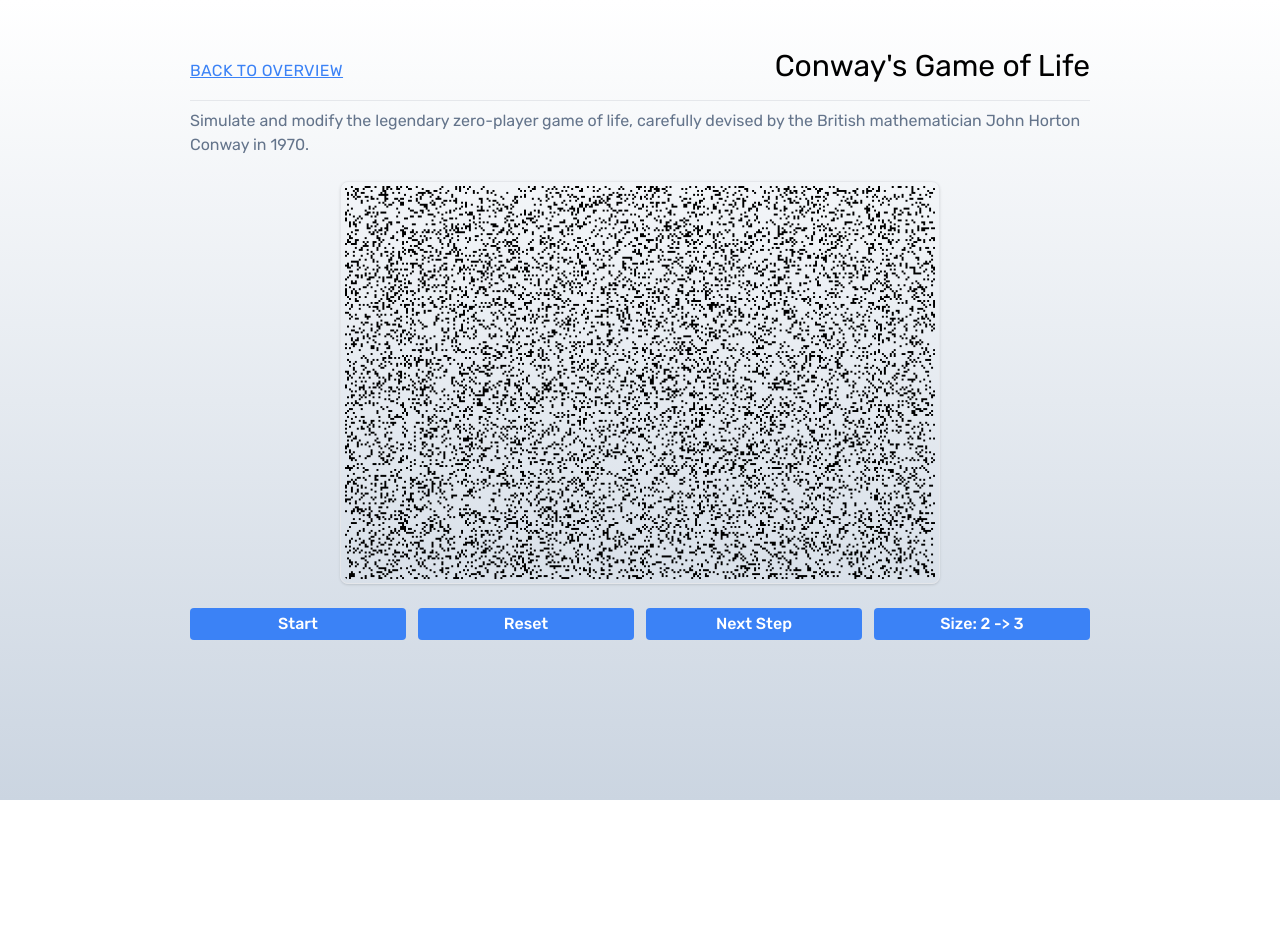
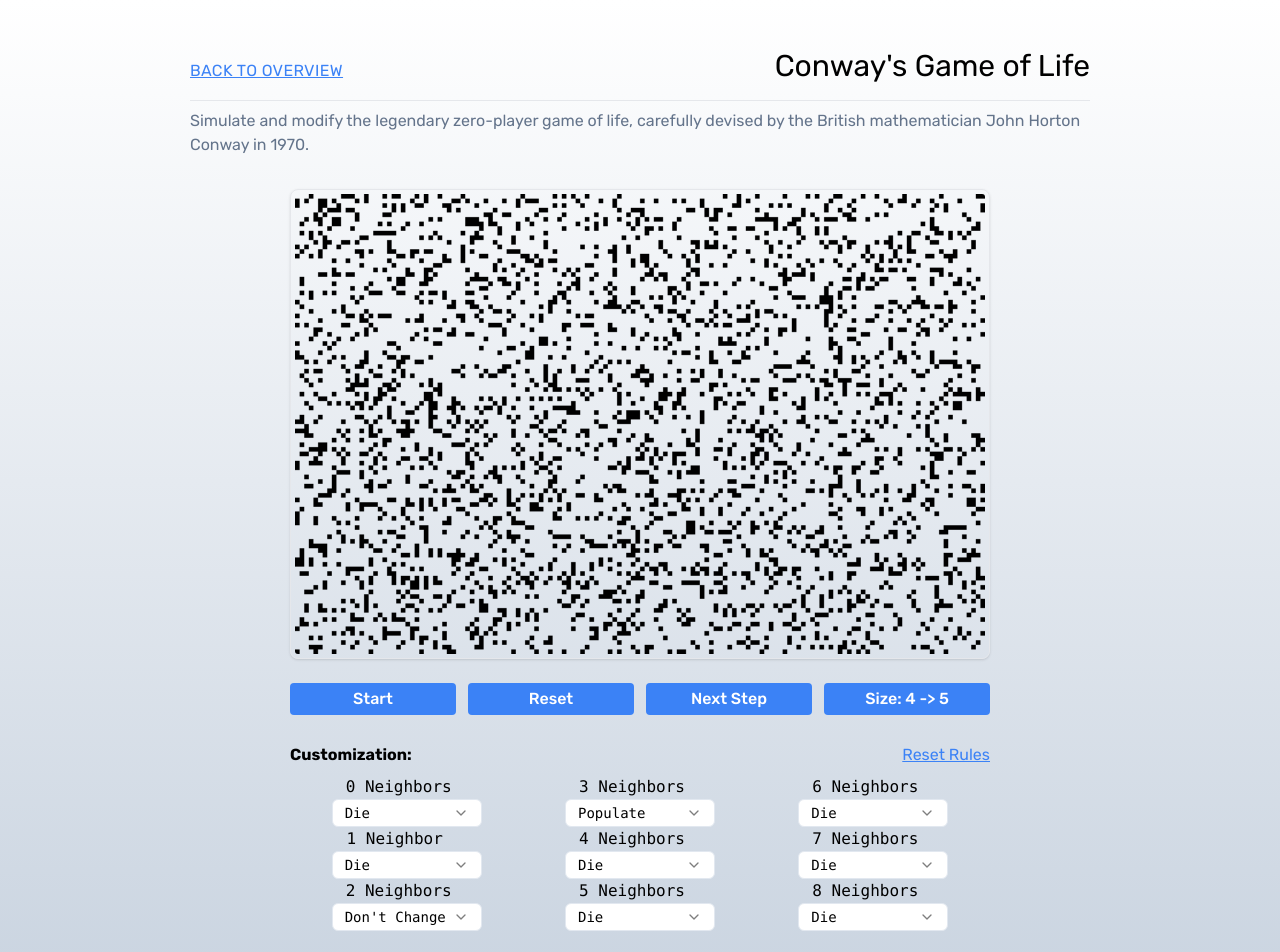
Before and after one commit to neinja007/Simulatory, a Next.js app: page /game-of-life in a window 1280 px wide. Shown: the top 952 px of the page. Before the commit the page ends 800 px from the top, so only its background shows below. Built offline with nearby package versions, Linux system fonts and the light colour scheme.

Commit message:
restyle and add customization

```diff
--- a/src/app/(simulations)/game-of-life/page.tsx
+++ b/src/app/(simulations)/game-of-life/page.tsx
@@ -1,13 +1,20 @@
 'use client';
-
 import { useCallback, useEffect, useRef, useState } from 'react';
+import { Select, SelectContent, SelectItem, SelectTrigger, SelectValue } from '@/components/ui/select';
 
 const speeds = [250, 100, 50, 25, 10];
 const sizes = [2, 3, 4, 5];
 
+const buttonClass: string & React.CSSProperties =
+  'rounded bg-blue-500 px-3 py-1 font-medium text-white hover:bg-blue-700 disabled:opacity-50 disabled:hover:bg-blue-500';
+
+const initialRules = ['-1', '-1', '0', '1', '-1', '-1', '-1', '-1', '-1'];
+
 const Page = () => {
   const canvasRef = useRef<HTMLCanvasElement>(null);
   const [ctx, setCtx] = useState<CanvasRenderingContext2D | null>(null);
+
+  const [rules, setRules] = useState<string[]>(initialRules);
 
   const [numRows, setNumRows] = useState(0);
   const [numCols, setNumCols] = useState(0);
@@ -16,14 +23,14 @@ const Page = () => {
   const [grid, setGrid] = useState<number[][]>([]);
 
   const [speed, setSpeed] = useState(50);
-  const [size, setSize] = useState(2);
+  const [size, setSize] = useState(4);
 
   const createGrid = useCallback(() => {
     const grid: number[][] = [];
     for (let i = 0; i < numRows; i++) {
       grid[i] = [];
       for (let j = 0; j < numCols; j++) {
-        grid[i][j] = Math.random() > 0.8 ? 1 : 0; // Random initialization
+        grid[i][j] = Math.random() > 0.8 ? 1 : 0;
       }
     }
     return grid;
@@ -44,10 +51,8 @@ const Page = () => {
   }, [numRows, numCols, createGrid]);
 
   useEffect(() => {
-    if (canvasRef.current) {
-      setNumRows(Math.floor(canvasRef.current.height / size));
-      setNumCols(Math.floor(canvasRef.current.width / size));
-    }
+    setNumRows(400 / size);
+    setNumCols(600 / size);
   }, [size]);
 
   const drawGrid = useCallback(() => {
@@ -96,17 +101,17 @@ const Page = () => {
       newGrid[i] = [];
       for (let j = 0; j < numCols; j++) {
         const neighbors = countNeighbors(i, j);
-        if (grid[i][j] === 1 && (neighbors < 2 || neighbors > 3)) {
+        if (rules[neighbors] === '1') {
+          newGrid[i][j] = 1;
+        } else if (rules[neighbors] === '-1') {
           newGrid[i][j] = 0;
-        } else if (grid[i][j] === 0 && neighbors === 3) {
-          newGrid[i][j] = 1;
         } else {
           newGrid[i][j] = grid[i][j];
         }
       }
     }
     setGrid(newGrid);
-  }, [countNeighbors, grid, numCols, numRows]);
+  }, [countNeighbors, grid, numCols, numRows, rules]);
 
   useEffect(() => {
     const interval = setInterval(() => {
@@ -117,17 +122,17 @@ const Page = () => {
   }, [drawGrid, isRunning, speed, updateGrid]);
 
   return (
-    <div>
+    <div className='mx-auto max-w-[700px]'>
       <canvas
         width={600}
         height={400}
         ref={canvasRef}
-        className='mx-auto my-6 max-w-[600px] rounded-lg border p-1 shadow'
+        className='mx-auto my-6 h-full w-full rounded-lg border p-1 shadow'
       />
-      <div className='flex justify-center gap-x-3'>
+      <div className='grid gap-3 sm:grid-cols-2 md:grid-cols-4'>
         <button
           hidden={isRunning}
-          className='w-1/4 rounded bg-blue-500 px-3 py-1 font-medium text-white hover:bg-blue-700 disabled:opacity-50 disabled:hover:bg-blue-500'
+          className={buttonClass}
           onClick={() => {
             updateGrid();
             setIsRunning(true);
@@ -137,7 +142,7 @@ const Page = () => {
         </button>
         <button
           hidden={!isRunning}
-          className='w-1/4 rounded bg-blue-500 px-3 py-1 font-medium text-white hover:bg-blue-700 disabled:opacity-50 disabled:hover:bg-blue-500'
+          className={buttonClass}
           onClick={() => {
             setIsRunning(false);
           }}
@@ -145,7 +150,7 @@ const Page = () => {
           Pause
         </button>
         <button
-          className='w-1/4 rounded bg-blue-500 px-3 py-1 font-medium text-white hover:bg-blue-700 disabled:opacity-50 disabled:hover:bg-blue-500'
+          className={buttonClass}
           onClick={() => {
             setIsRunning(false);
             setGrid(createGrid());
@@ -156,7 +161,7 @@ const Page = () => {
         </button>
         <button
           hidden={isRunning}
-          className='w-1/4 rounded bg-blue-500 px-3 py-1 font-medium text-white hover:bg-blue-700 disabled:opacity-50 disabled:hover:bg-blue-500'
+          className={buttonClass}
           onClick={() => {
             updateGrid();
             drawGrid();
@@ -166,7 +171,7 @@ const Page = () => {
         </button>
         <button
           hidden={!isRunning}
-          className='w-1/4 rounded bg-blue-500 px-3 py-1 font-medium text-white hover:bg-blue-700 disabled:opacity-50 disabled:hover:bg-blue-500'
+          className={buttonClass}
           onClick={() => {
             setSpeed((prev) => speeds[(speeds.indexOf(prev) + 1) % speeds.length]);
           }}
@@ -174,7 +179,7 @@ const Page = () => {
           Interval: {speed} -{'>'} {speeds[(speeds.indexOf(speed) + 1) % speeds.length]}
         </button>
         <button
-          className='w-1/4 rounded bg-blue-500 px-3 py-1 font-medium text-white hover:bg-blue-700 disabled:opacity-50 disabled:hover:bg-blue-500'
+          className={buttonClass}
           onClick={() => {
             setSize((prev) => sizes[(sizes.indexOf(prev) + 1) % sizes.length]);
             setGrid(createGrid());
@@ -185,6 +190,43 @@ const Page = () => {
           Size: {size} -{'>'} {sizes[(sizes.indexOf(size) + 1) % sizes.length]}
         </button>
       </div>
+
+      <div className='mt-7'>
+        <div className='flex justify-between'>
+          <span className='font-bold'>Customization:</span>
+          <button onClick={() => setRules(initialRules)} className='text-blue-500 underline'>
+            Reset Rules
+          </button>
+        </div>
+        <div className='mt-2 grid font-mono sm:grid-cols-3'>
+          {[0, 3, 6, 1, 4, 7, 2, 5, 8].map((count) => (
+            <span key={count} className='w-full text-center'>
+              <span className={count === 1 ? 'mr-6' : 'mr-4'}>
+                {count} Neighbor{count !== 1 && 's'}
+              </span>
+              <Select
+                value={rules[count]}
+                onValueChange={(value: string) =>
+                  setRules((prev) => {
+                    const newRules = [...prev];
+                    newRules[count] = value;
+                    return newRules;
+                  })
+                }
+              >
+                <SelectTrigger className='mx-auto h-7 w-[150px]'>
+                  <SelectValue placeholder='Action' />
+                </SelectTrigger>
+                <SelectContent>
+                  <SelectItem value={'1'}>Populate</SelectItem>
+                  <SelectItem value={'-1'}>Die</SelectItem>
+                  <SelectItem value={'0'}>Don&apos;t Change</SelectItem>
+                </SelectContent>
+              </Select>
+            </span>
+          ))}
+        </div>
+      </div>
     </div>
   );
 };
--- a/src/app/(simulations)/layout.tsx
+++ b/src/app/(simulations)/layout.tsx
@@ -17,8 +17,8 @@ const Layout = ({ children }: LayoutProps) => {
   return (
     <div className='mx-auto max-w-[900px]'>
       <Header title={route.name} />
-      <span className='mb-8 text-slate-500 dark:text-slate-400'>{route.description}</span>
-      {children}
+      <span className='text-slate-500 dark:text-slate-400'>{route.description}</span>
+      <div className='my-8'>{children}</div>
     </div>
   );
 };
```
